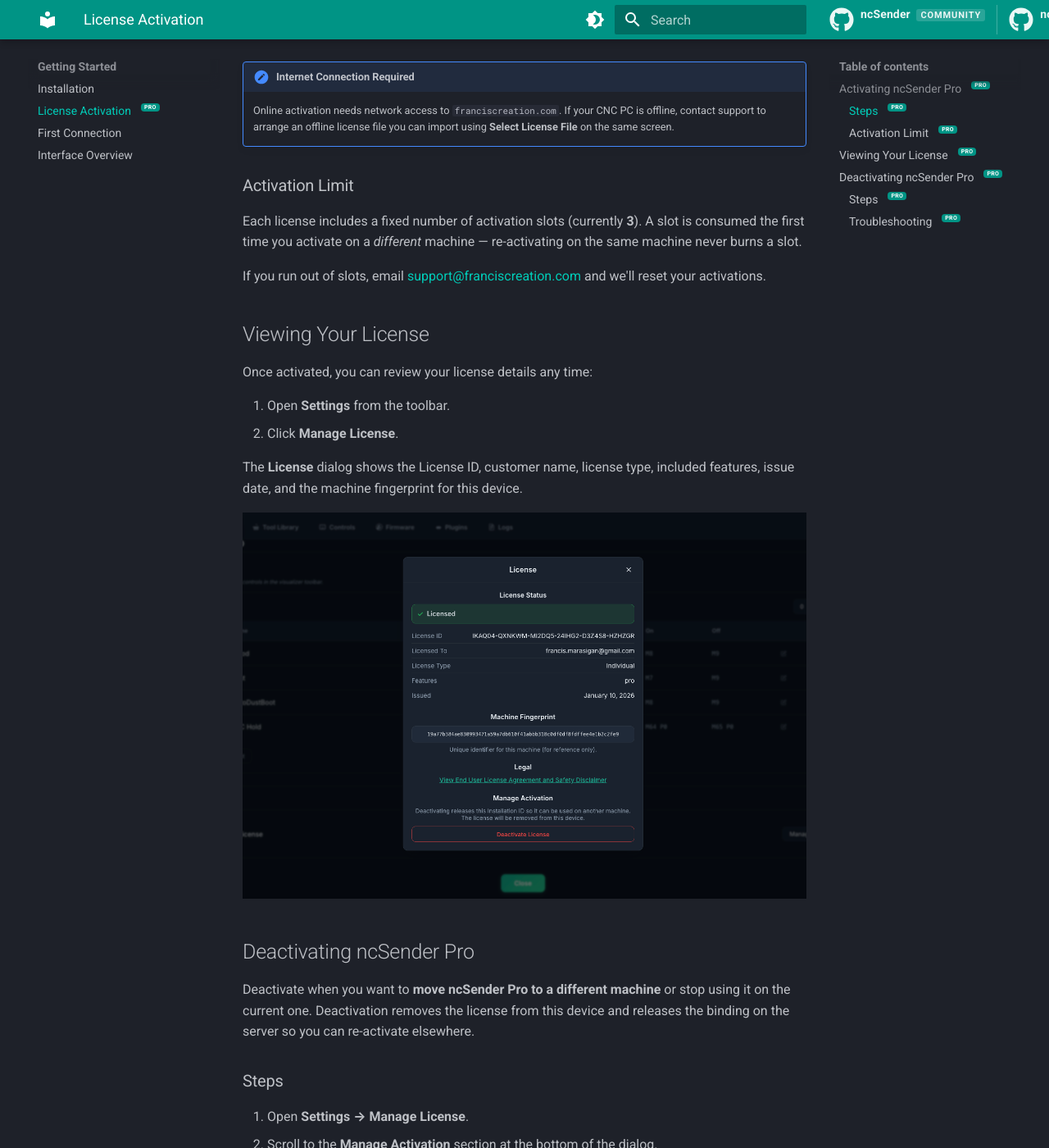
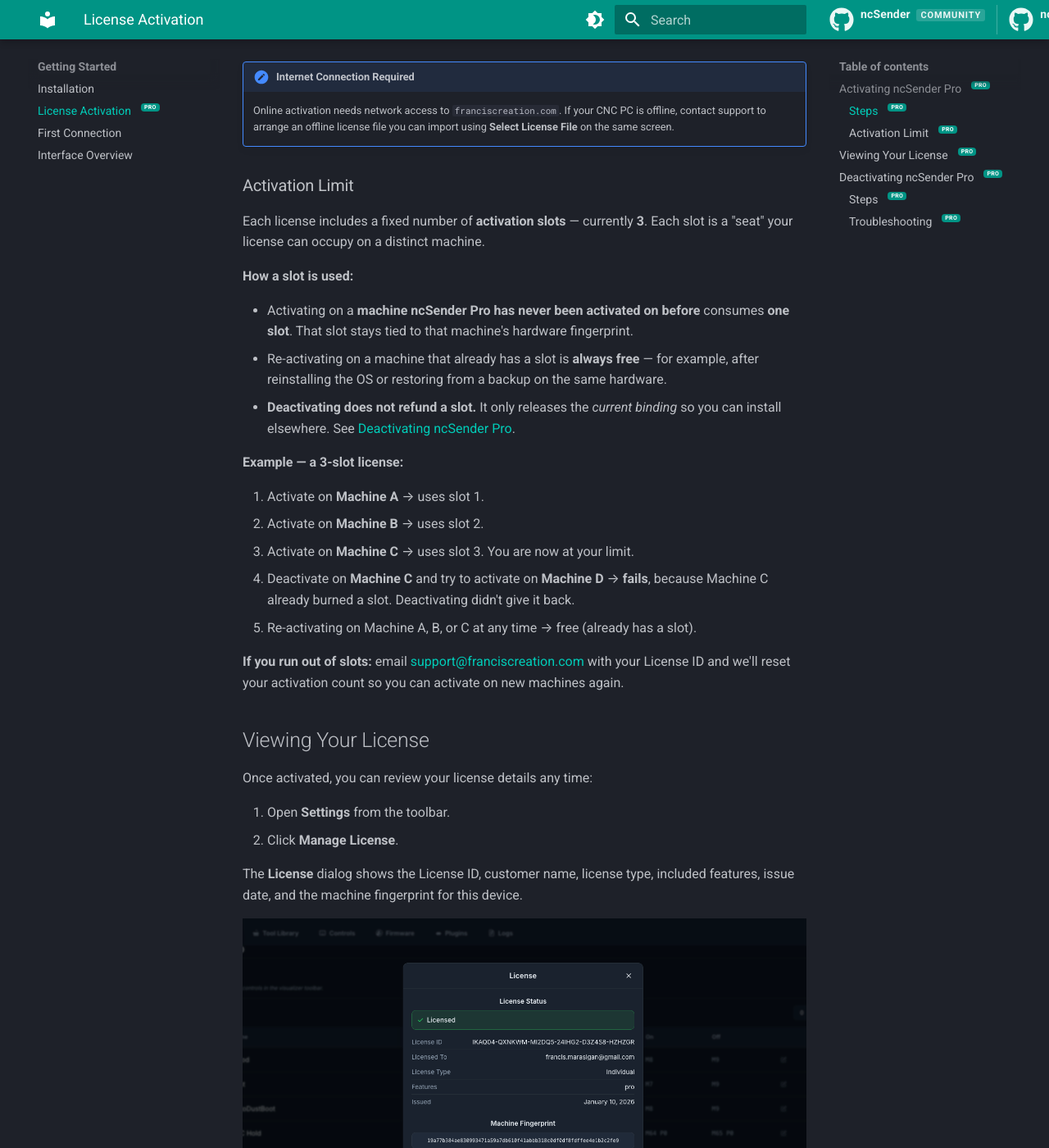
Before and after one commit to siganberg/ncSender.manual, an MkDocs documentation site: the page built from docs/getting-started/license-activation.md, in a window 1280 px wide and 1400 px high, scrolled down 1716 px. Shown: the whole window at 82% size. Built offline with MkDocs 1.6.1 and Material for MkDocs 9.7.7, drawn with Linux system fonts in a browser that asks for light colours; comment, search, counter and statistics services are not loaded.

Commit message:
docs: clarify activation-slot mechanics on License Activation page
Rewrite the 'Activation Limit' section so users don't mistake
deactivation for something that frees a slot. A community question
made it clear the previous copy left three things ambiguous: what
counts as a distinct machine, whether re-activating on the same
machine burns a slot, and whether deactivating gives one back.

- State that a slot is tied to a machine's hardware fingerprint and
  is only consumed the first time a given machine activates.
- Call out re-activation on the same machine as always free (OS
  reinstall, restore from backup).
- Move the 'deactivating doesn't refund a slot' warning inline with
  the rest of the mechanics instead of leaving it buried in the
  Deactivate section.
- Add a numbered walk-through with 3 slots + 4 machines that maps
  directly to the confusing case (deactivate on C, try to install on
  D, hit the limit).

```diff
--- a/docs/getting-started/license-activation.md
+++ b/docs/getting-started/license-activation.md
@@ -24,9 +24,23 @@
 
 ### Activation Limit
 
-Each license includes a fixed number of activation slots (currently **3**). A slot is consumed the first time you activate on a *different* machine — re-activating on the same machine never burns a slot.
+Each license includes a fixed number of **activation slots** — currently **3**. Each slot is a "seat" your license can occupy on a distinct machine.
 
-If you run out of slots, email [support@franciscreation.com](mailto:support@franciscreation.com) and we'll reset your activations.
+**How a slot is used:**
+
+- Activating on a **machine ncSender Pro has never been activated on before** consumes **one slot**. That slot stays tied to that machine's hardware fingerprint.
+- Re-activating on a machine that already has a slot is **always free** — for example, after reinstalling the OS or restoring from a backup on the same hardware.
+- **Deactivating does not refund a slot.** It only releases the *current binding* so you can install elsewhere. See [Deactivating ncSender Pro](#deactivating-ncsender-pro).
+
+**Example — a 3-slot license:**
+
+1. Activate on **Machine A** → uses slot 1.
+2. Activate on **Machine B** → uses slot 2.
+3. Activate on **Machine C** → uses slot 3. You are now at your limit.
+4. Deactivate on **Machine C** and try to activate on **Machine D** → **fails**, because Machine C already burned a slot. Deactivating didn't give it back.
+5. Re-activating on Machine A, B, or C at any time → free (already has a slot).
+
+**If you run out of slots:** email [support@franciscreation.com](mailto:support@franciscreation.com) with your License ID and we'll reset your activation count so you can activate on new machines again.
 
 ## Viewing Your License
 
```
